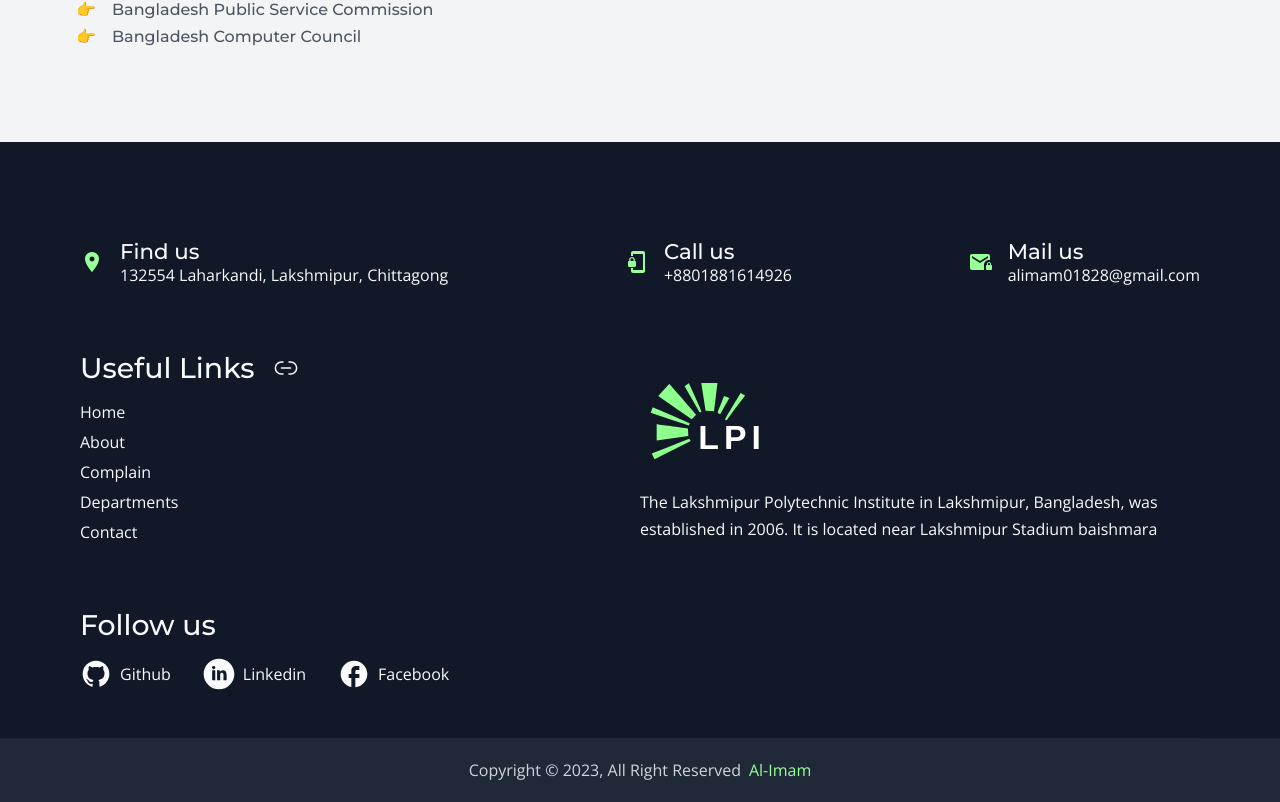
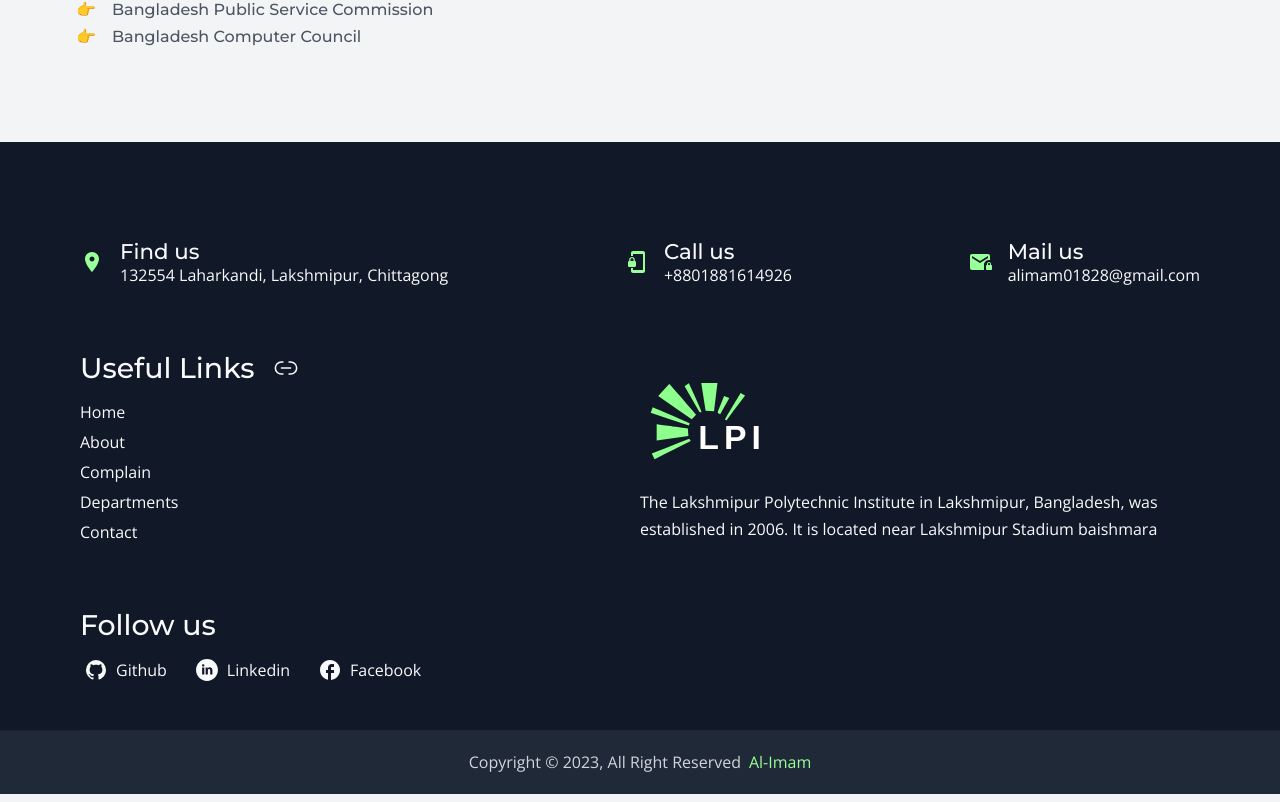
Before and after one commit to al-imam/lpi, a React (Vite) app: page /facilities/open-library in a window 1280 px wide. Shown: the part 1329-2131 px from the top of the page. Built offline with nearby package versions, Linux system fonts and the light colour scheme.

Commit message:
Fix sizes and much more

```diff
--- a/src/components/Footer/footer.module.css
+++ b/src/components/Footer/footer.module.css
@@ -88,13 +88,21 @@
 .socialItems {
   display: flex;
   flex-direction: row;
-  column-gap: 2rem;
+  column-gap: 1.5rem;
 }
 
 .socialItem {
   display: flex;
   align-items: center;
-  column-gap: 0.5rem;
+  column-gap: 0.25rem;
+}
+
+.socialItem svg {
+  height: 1.5rem;
+}
+
+.socialItems :nth-child(2) svg {
+  transform: scale(0.95);
 }
 
 @media only screen and (max-width: 58.5rem) {
```
